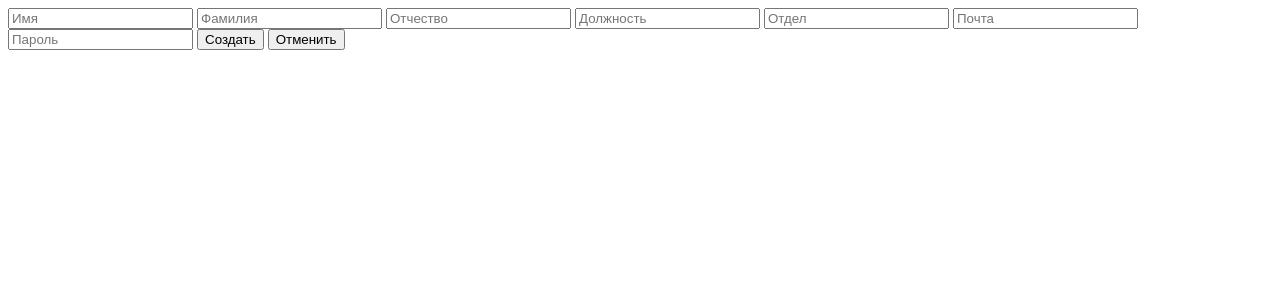
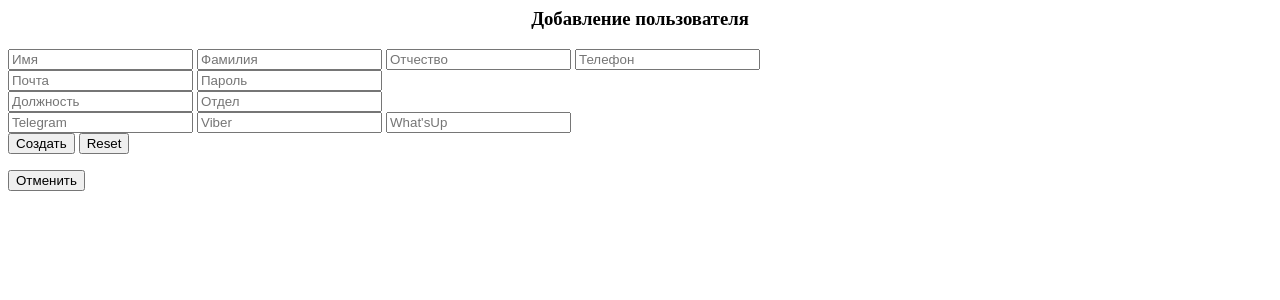
Before and after one commit to ddxRoman/Diploma, a PHP site: page /folders/addUser.php in a window 1280 px wide. Shown: the top 300 px of the page. Run offline with PHP 8.4, Linux system fonts and the light colour scheme; the visitor is signed in with stand-in values (Sample User, id 1).

Commit message:
Визуал доработки по странице добавления пользователя

```diff
--- a/folders/addUser.php
+++ b/folders/addUser.php
@@ -8,21 +8,27 @@ require_once "../function/checkaut.php";
     <meta charset="UTF-8">
     <meta http-equiv="X-UA-Compatible" content="IE=edge">
     <meta name="viewport" content="width=device-width, initial-scale=1.0">
-    <title>Document</title>
+    <title>Добавление пользователя</title>
 </head>
 <body>
+    <h3 align="center">Добавление пользователя</h3>
+    <!--    Надо это все в таблицу сделать -->
     <Form>
         <input placeholder="Имя">
         <input placeholder="Фамилия">
         <input placeholder="Отчество">
+        <input type="tel" placeholder="Телефон">  <br>
+        <input type="email" placeholder="Почта">
+        <input type="password" placeholder="Пароль"><br>
         <input placeholder="Должность">
-        <input placeholder="Отдел">
-        <input placeholder="Почта">
-        <input placeholder="Пароль">
+        <input placeholder="Отдел"><br>
+        <input type="url" placeholder="Telegram">
+        <input type="url" placeholder="Viber">
+        <input type="url" placeholder="What'sUp"><br>
         <button>Создать</button>
-        <button>Отменить</button>
+        <input type="reset">
     </Form>
-
+    <button>Отменить</button>
 
 </body>
 </html>
```
